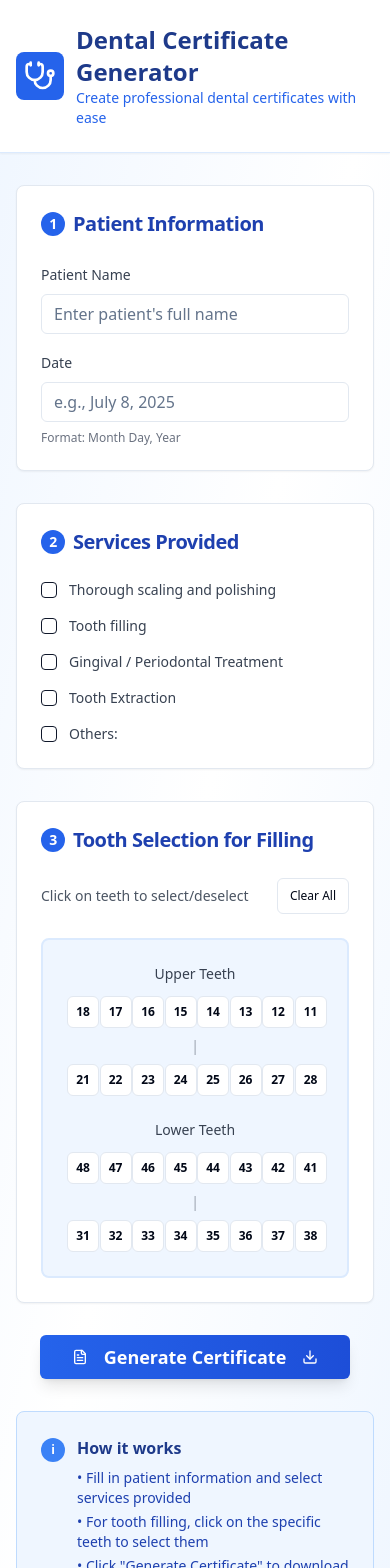
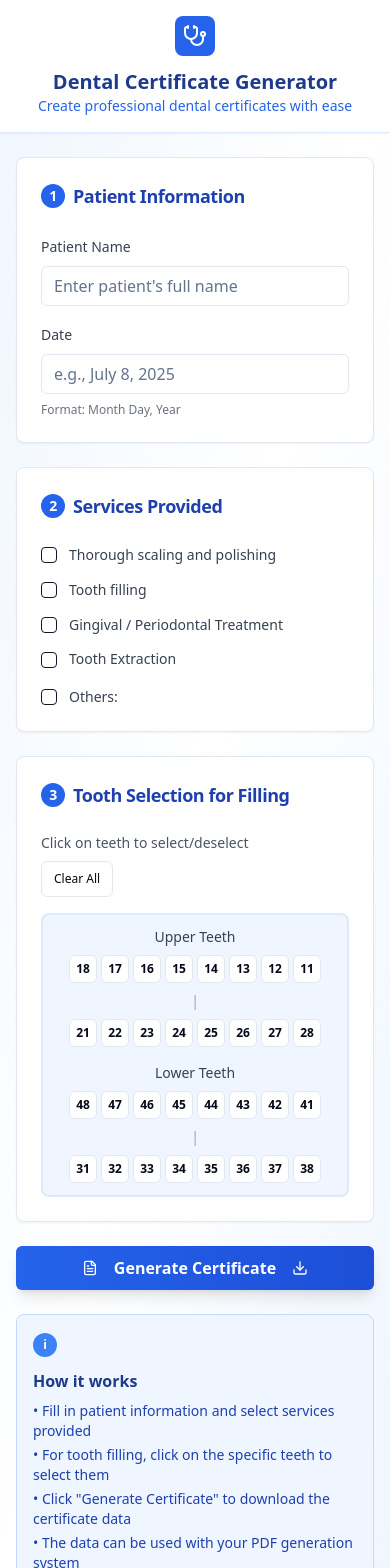
Before and after one commit to ReallyAdam21/Dental-Certificate-Creator, a React (Vite) app: page / in a window 390 px wide. Shown: the top 1568 px of the page. Built offline with nearby package versions, Linux system fonts and the light colour scheme.

Commit message:
Refactor: Implement responsive layout
Use grid or flex layout and media queries for responsiveness.

```diff
--- a/src/components/PatientInfo.tsx
+++ b/src/components/PatientInfo.tsx
@@ -20,14 +20,15 @@ const PatientInfo: React.FC<PatientInfoProps> = ({
   return (
     <Card className="w-full">
       <CardHeader>
-        <CardTitle className="text-xl text-blue-800 flex items-center gap-2">
+        <CardTitle className="text-lg md:text-xl text-blue-800 flex items-center gap-2">
           <div className="w-6 h-6 bg-blue-600 rounded-full flex items-center justify-center">
             <span className="text-white text-sm font-bold">1</span>
           </div>
           Patient Information
         </CardTitle>
       </CardHeader>
-      <CardContent className="space-y-4">
+      <CardContent className="space-y-4 md:space-y-6">
+        <div className="grid grid-cols-1 md:grid-cols-2 gap-4 md:gap-6">
           <div className="space-y-2">
             <Label htmlFor="patient-name" className="text-sm font-medium text-gray-700">
               Patient Name
@@ -55,6 +56,7 @@ const PatientInfo: React.FC<PatientInfoProps> = ({
             />
             <p className="text-xs text-gray-500">Format: Month Day, Year</p>
           </div>
+        </div>
       </CardContent>
     </Card>
   );
--- a/src/components/ServiceSelection.tsx
+++ b/src/components/ServiceSelection.tsx
@@ -36,9 +36,9 @@ const ServiceSelection: React.FC<ServiceSelectionProps> = ({
   };
 
   return (
-    <Card className="w-full">
+    <Card className="w-full h-fit">
       <CardHeader>
-        <CardTitle className="text-xl text-blue-800 flex items-center gap-2">
+        <CardTitle className="text-lg md:text-xl text-blue-800 flex items-center gap-2">
           <div className="w-6 h-6 bg-blue-600 rounded-full flex items-center justify-center">
             <span className="text-white text-sm font-bold">2</span>
           </div>
@@ -46,6 +46,7 @@ const ServiceSelection: React.FC<ServiceSelectionProps> = ({
         </CardTitle>
       </CardHeader>
       <CardContent className="space-y-4">
+        <div className="grid grid-cols-1 gap-3 md:gap-4">
           {serviceOptions.map((option) => (
             <div key={option.key} className="flex items-center space-x-3">
               <Checkbox
@@ -55,12 +56,13 @@ const ServiceSelection: React.FC<ServiceSelectionProps> = ({
               />
               <Label
                 htmlFor={option.key}
-              className="text-sm font-medium text-gray-700 cursor-pointer"
+                className="text-sm font-medium text-gray-700 cursor-pointer leading-relaxed"
               >
                 {option.label}
               </Label>
             </div>
           ))}
+        </div>
 
         <div className="space-y-3">
           <div className="flex items-center space-x-3">
@@ -74,13 +76,15 @@ const ServiceSelection: React.FC<ServiceSelectionProps> = ({
             </Label>
           </div>
           {services.others && (
+            <div className="ml-6">
               <Input
                 type="text"
                 placeholder="Specify other services..."
                 value={otherDetails}
                 onChange={(e) => setOtherDetails(e.target.value)}
-              className="ml-6 w-full"
+                className="w-full"
               />
+            </div>
           )}
         </div>
       </CardContent>
--- a/src/components/ToothSelector.tsx
+++ b/src/components/ToothSelector.tsx
@@ -30,40 +30,40 @@ const ToothSelector: React.FC<ToothSelectorProps> = ({
   };
 
   return (
-    <Card className="w-full">
+    <Card className="w-full h-fit">
       <CardHeader>
-        <CardTitle className="text-xl text-blue-800 flex items-center gap-2">
+        <CardTitle className="text-lg md:text-xl text-blue-800 flex items-center gap-2">
           <div className="w-6 h-6 bg-blue-600 rounded-full flex items-center justify-center">
             <span className="text-white text-sm font-bold">3</span>
           </div>
           Tooth Selection for Filling
         </CardTitle>
       </CardHeader>
-      <CardContent className="space-y-6">
-        <div className="flex justify-between items-center">
+      <CardContent className="space-y-4 md:space-y-6">
+        <div className="flex flex-col sm:flex-row justify-between items-start sm:items-center gap-2">
           <p className="text-sm text-gray-600">Click on teeth to select/deselect</p>
           <Button
             variant="outline"
             size="sm"
             onClick={clearSelection}
-            className="text-xs"
+            className="text-xs self-start sm:self-auto"
           >
             Clear All
           </Button>
         </div>
 
-        <div className="bg-blue-50 p-6 rounded-lg border-2 border-blue-100">
+        <div className="bg-blue-50 p-3 md:p-6 rounded-lg border-2 border-blue-100">
           {/* Upper Teeth */}
-          <div className="mb-6">
-            <div className="text-sm font-medium text-gray-700 mb-3 text-center">Upper Teeth</div>
-            <div className="grid grid-cols-8 gap-1 sm:gap-2 justify-center max-w-2xl mx-auto">
+          <div className="mb-4 md:mb-6">
+            <div className="text-sm font-medium text-gray-700 mb-2 md:mb-3 text-center">Upper Teeth</div>
+            <div className="flex flex-wrap justify-center gap-1 md:gap-2 mb-2">
               {upperTeeth.slice(0, 8).map((tooth) => (
                 <Button
                   key={tooth}
                   variant={selectedTeeth.has(tooth) ? "default" : "outline"}
                   size="sm"
                   onClick={() => toggleTooth(tooth)}
-                  className={`w-8 h-8 sm:w-10 sm:h-10 text-xs font-bold transition-all duration-200 ${
+                  className={`w-7 h-7 md:w-8 md:h-8 lg:w-10 lg:h-10 text-xs font-bold transition-all duration-200 ${
                     selectedTeeth.has(tooth)
                       ? 'bg-green-500 hover:bg-green-600 text-white shadow-md transform scale-105'
                       : 'hover:bg-blue-100 hover:border-blue-300'
@@ -73,15 +73,15 @@ const ToothSelector: React.FC<ToothSelectorProps> = ({
                 </Button>
               ))}
             </div>
-            <div className="text-center my-2 text-gray-400 text-sm">|</div>
-            <div className="grid grid-cols-8 gap-1 sm:gap-2 justify-center max-w-2xl mx-auto">
+            <div className="text-center text-gray-400 text-sm">|</div>
+            <div className="flex flex-wrap justify-center gap-1 md:gap-2 mt-2">
               {upperTeeth.slice(8).map((tooth) => (
                 <Button
                   key={tooth}
                   variant={selectedTeeth.has(tooth) ? "default" : "outline"}
                   size="sm"
                   onClick={() => toggleTooth(tooth)}
-                  className={`w-8 h-8 sm:w-10 sm:h-10 text-xs font-bold transition-all duration-200 ${
+                  className={`w-7 h-7 md:w-8 md:h-8 lg:w-10 lg:h-10 text-xs font-bold transition-all duration-200 ${
                     selectedTeeth.has(tooth)
                       ? 'bg-green-500 hover:bg-green-600 text-white shadow-md transform scale-105'
                       : 'hover:bg-blue-100 hover:border-blue-300'
@@ -95,15 +95,15 @@ const ToothSelector: React.FC<ToothSelectorProps> = ({
 
           {/* Lower Teeth */}
           <div>
-            <div className="text-sm font-medium text-gray-700 mb-3 text-center">Lower Teeth</div>
-            <div className="grid grid-cols-8 gap-1 sm:gap-2 justify-center max-w-2xl mx-auto">
+            <div className="text-sm font-medium text-gray-700 mb-2 md:mb-3 text-center">Lower Teeth</div>
+            <div className="flex flex-wrap justify-center gap-1 md:gap-2 mb-2">
               {lowerTeeth.slice(0, 8).map((tooth) => (
                 <Button
                   key={tooth}
                   variant={selectedTeeth.has(tooth) ? "default" : "outline"}
                   size="sm"
                   onClick={() => toggleTooth(tooth)}
-                  className={`w-8 h-8 sm:w-10 sm:h-10 text-xs font-bold transition-all duration-200 ${
+                  className={`w-7 h-7 md:w-8 md:h-8 lg:w-10 lg:h-10 text-xs font-bold transition-all duration-200 ${
                     selectedTeeth.has(tooth)
                       ? 'bg-green-500 hover:bg-green-600 text-white shadow-md transform scale-105'
                       : 'hover:bg-blue-100 hover:border-blue-300'
@@ -113,15 +113,15 @@ const ToothSelector: React.FC<ToothSelectorProps> = ({
                 </Button>
               ))}
             </div>
-            <div className="text-center my-2 text-gray-400 text-sm">|</div>
-            <div className="grid grid-cols-8 gap-1 sm:gap-2 justify-center max-w-2xl mx-auto">
+            <div className="text-center text-gray-400 text-sm">|</div>
+            <div className="flex flex-wrap justify-center gap-1 md:gap-2 mt-2">
               {lowerTeeth.slice(8).map((tooth) => (
                 <Button
                   key={tooth}
                   variant={selectedTeeth.has(tooth) ? "default" : "outline"}
                   size="sm"
                   onClick={() => toggleTooth(tooth)}
-                  className={`w-8 h-8 sm:w-10 sm:h-10 text-xs font-bold transition-all duration-200 ${
+                  className={`w-7 h-7 md:w-8 md:h-8 lg:w-10 lg:h-10 text-xs font-bold transition-all duration-200 ${
                     selectedTeeth.has(tooth)
                       ? 'bg-green-500 hover:bg-green-600 text-white shadow-md transform scale-105'
                       : 'hover:bg-blue-100 hover:border-blue-300'
@@ -136,7 +136,7 @@ const ToothSelector: React.FC<ToothSelectorProps> = ({
 
         {selectedTeeth.size > 0 && (
           <div className="bg-green-50 p-3 rounded-lg border border-green-200">
-            <p className="text-sm font-medium text-green-800">
+            <p className="text-sm font-medium text-green-800 break-words">
               Selected teeth: {Array.from(selectedTeeth).sort().join(', ')}
             </p>
           </div>
--- a/src/pages/Index.tsx
+++ b/src/pages/Index.tsx
@@ -63,28 +63,28 @@ const Index = () => {
   return (
     <div className="min-h-screen bg-gradient-to-br from-blue-50 via-white to-blue-50">
       {/* Header */}
-      <div className="bg-white shadow-sm border-b border-blue-100">
-        <div className="max-w-6xl mx-auto px-4 sm:px-6 lg:px-8 py-6">
-          <div className="flex items-center gap-3">
+      <header className="bg-white shadow-sm border-b border-blue-100">
+        <div className="container mx-auto px-4 py-4 md:py-6">
+          <div className="flex flex-col sm:flex-row items-center gap-3">
             <div className="p-2 bg-blue-600 rounded-lg">
-              <Stethoscope className="w-8 h-8 text-white" />
+              <Stethoscope className="w-6 h-6 md:w-8 md:h-8 text-white" />
             </div>
-            <div>
-              <h1 className="text-2xl sm:text-3xl font-bold text-blue-900">
+            <div className="text-center sm:text-left">
+              <h1 className="text-xl md:text-2xl lg:text-3xl font-bold text-blue-900">
                 Dental Certificate Generator
               </h1>
-              <p className="text-blue-600 text-sm sm:text-base">
+              <p className="text-blue-600 text-sm md:text-base">
                 Create professional dental certificates with ease
               </p>
             </div>
           </div>
         </div>
-      </div>
+      </header>
 
       {/* Main Content */}
-      <div className="max-w-6xl mx-auto px-4 sm:px-6 lg:px-8 py-8">
-        <div className="space-y-8">
-          {/* Patient Information */}
+      <main className="container mx-auto px-4 py-6 md:py-8">
+        <div className="grid grid-cols-1 gap-6 md:gap-8 max-w-7xl mx-auto">
+          {/* Patient Information - Full Width */}
           <div className="animate-in slide-in-from-left duration-500">
             <PatientInfo
               patientName={patientName}
@@ -94,8 +94,8 @@ const Index = () => {
             />
           </div>
 
-          {/* Services Grid */}
-          <div className="grid lg:grid-cols-2 gap-8">
+          {/* Services and Tooth Selection Grid */}
+          <div className="grid grid-cols-1 xl:grid-cols-2 gap-6 md:gap-8">
             <div className="animate-in slide-in-from-left duration-500 delay-150">
               <ServiceSelection
                 services={services}
@@ -118,21 +118,21 @@ const Index = () => {
             <Button
               onClick={handleGenerateCertificate}
               size="lg"
-              className="bg-gradient-to-r from-blue-600 to-blue-700 hover:from-blue-700 hover:to-blue-800 text-white px-8 py-4 text-lg font-semibold shadow-lg hover:shadow-xl transform hover:scale-105 transition-all duration-200"
+              className="w-full sm:w-auto bg-gradient-to-r from-blue-600 to-blue-700 hover:from-blue-700 hover:to-blue-800 text-white px-6 md:px-8 py-3 md:py-4 text-base md:text-lg font-semibold shadow-lg hover:shadow-xl transform hover:scale-105 transition-all duration-200"
             >
-              <FileText className="w-5 h-5 mr-2" />
+              <FileText className="w-4 h-4 md:w-5 md:h-5 mr-2" />
               Generate Certificate
-              <Download className="w-5 h-5 ml-2" />
+              <Download className="w-4 h-4 md:w-5 md:h-5 ml-2" />
             </Button>
           </div>
 
           {/* Info Card */}
-          <div className="bg-blue-50 border border-blue-200 rounded-lg p-6 animate-in fade-in duration-500 delay-700">
-            <div className="flex items-start gap-3">
+          <div className="bg-blue-50 border border-blue-200 rounded-lg p-4 md:p-6 animate-in fade-in duration-500 delay-700">
+            <div className="flex flex-col sm:flex-row items-start gap-3">
               <div className="w-6 h-6 bg-blue-500 rounded-full flex items-center justify-center flex-shrink-0 mt-0.5">
                 <span className="text-white text-xs font-bold">i</span>
               </div>
-              <div className="space-y-2">
+              <div className="space-y-2 flex-1">
                 <h3 className="font-semibold text-blue-900">How it works</h3>
                 <ul className="text-sm text-blue-800 space-y-1">
                   <li>• Fill in patient information and select services provided</li>
@@ -144,7 +144,7 @@ const Index = () => {
             </div>
           </div>
         </div>
-      </div>
+      </main>
     </div>
   );
 };
```
Lines whose indentation alone changed are shown as unchanged.
